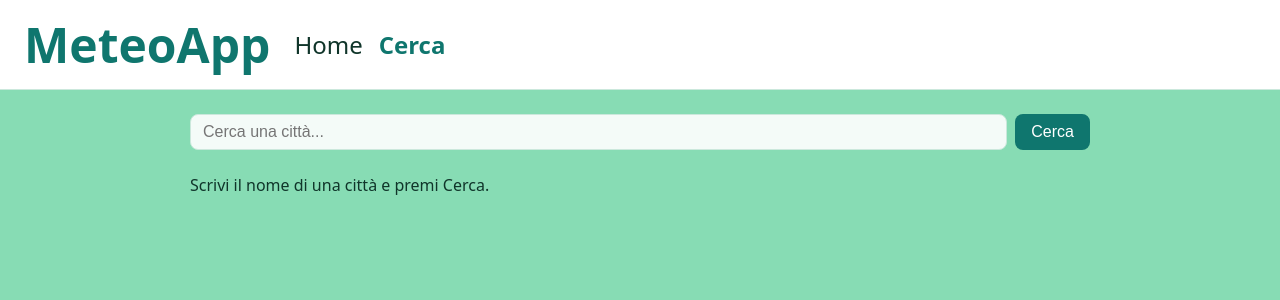
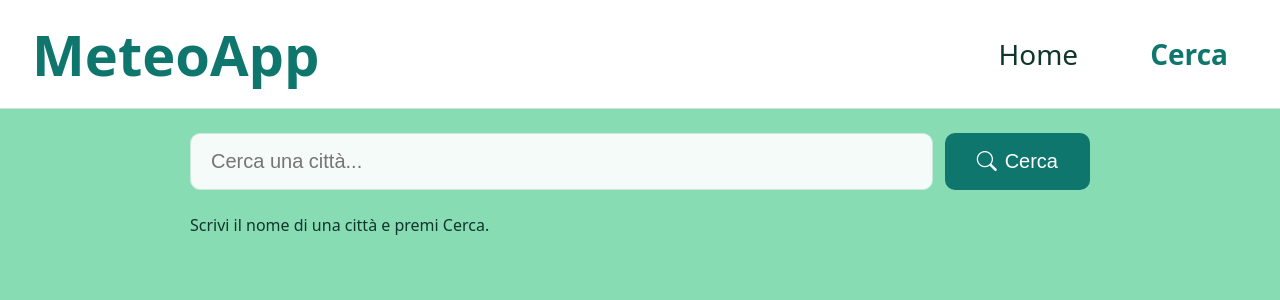
Before and after one commit to Gabrieleleonardi21/progetto-settimana-10, a React (Vite) app: page /search in a window 1280 px wide. Shown: the top 300 px of the page. Built offline with nearby package versions, Linux system fonts and the light colour scheme.

Commit message:
icone bootstrap, navigazione indietro contestuale e testi piu grandi

```diff
--- a/package.json
+++ b/package.json
@@ -10,6 +10,7 @@
     "preview": "vite preview"
   },
   "dependencies": {
+    "bootstrap-icons": "^1.13.1",
     "react": "^19.2.7",
     "react-dom": "^19.2.7",
     "react-router-dom": "^7.18.1"
--- a/src/components/Details.jsx
+++ b/src/components/Details.jsx
@@ -1,11 +1,18 @@
 import { useEffect, useState } from "react";
-import { Link, useParams } from "react-router-dom";
+import { Link, useLocation, useParams } from "react-router-dom";
 import { getMeteoPerCitta } from "../api/meteo";
 import "./Details.css";
 
 // Dettaglio di una singola città. Il nome arriva dall'URL: /details/Roma
 function Details() {
   const { nome } = useParams();
+  const { state } = useLocation();
+
+  // La card ci dice da dove arriva il click. Se manca (link aperto direttamente
+  // o pagina ricaricata) il fallback è la home.
+  const indietro = state?.da || "/";
+  let etichetta = "Torna alla home";
+  if (indietro.startsWith("/search")) etichetta = "Torna alla ricerca";
 
   const [dati, setDati] = useState(null);
   const [loading, setLoading] = useState(true);
@@ -31,8 +38,9 @@ function Details() {
 
   return (
     <div className="details">
-      <Link to="/search" className="details__indietro">
-        ← Torna alla ricerca
+      <Link to={indietro} className="details__indietro">
+        <i className="bi bi-arrow-left" aria-hidden="true"></i>
+        {etichetta}
       </Link>
 
       {loading && <p>Caricamento dati meteo...</p>}
@@ -49,13 +57,22 @@ function Details() {
           <p className="details__temp">{dati.meteo.temperature}°C</p>
 
           <dl className="details__lista">
-            <dt>Velocità del vento</dt>
+            <dt>
+              <i className="bi bi-wind" aria-hidden="true"></i>
+              Velocità del vento
+            </dt>
             <dd>{dati.meteo.windspeed} km/h</dd>
 
-            <dt>Direzione vento</dt>
+            <dt>
+              <i className="bi bi-compass" aria-hidden="true"></i>
+              Direzione vento
+            </dt>
             <dd>{dati.meteo.winddirection}°</dd>
 
-            <dt>Coordinate</dt>
+            <dt>
+              <i className="bi bi-geo-alt" aria-hidden="true"></i>
+              Coordinate
+            </dt>
             <dd>
               {dati.luogo.latitude}, {dati.luogo.longitude}
             </dd>
--- a/src/components/Home.css
+++ b/src/components/Home.css
@@ -4,8 +4,11 @@
   padding: 24px;
 }
 
+/* Titolo grande: è il primo elemento della pagina, deve pesare */
 .home__titolo {
-  margin-top: 0;
+  margin: 0 0 32px;
+  text-align: center;
+  font-size: 3.5rem;
 }
 
 .home__error {
--- a/src/components/MeteoCard.jsx
+++ b/src/components/MeteoCard.jsx
@@ -1,17 +1,42 @@
-import { Link } from "react-router-dom";
+import { Link, useLocation } from "react-router-dom";
+import { condizioneMeteo } from "../utils/condizioneMeteo";
 import "./MeteoCard.css";
 
 // Card riassuntiva di una città. È un Link: cliccandola si apre la route /details.
 // Componente di sola presentazione: riceve i dati via props, non fa fetch.
 function MeteoCard({ luogo, meteo }) {
+  const { pathname, search } = useLocation();
+
+  // Registriamo la pagina di partenza (con la query, per non perdere i risultati):
+  // Details la legge per capire dove riportare l'utente col link "indietro".
+  const provenienza = pathname + search;
+
+  const condizione = condizioneMeteo(meteo.weathercode);
+
   return (
-    <Link className="card" to={`/details/${encodeURIComponent(luogo.name)}`}>
+    <Link
+      className="card"
+      to={`/details/${encodeURIComponent(luogo.name)}`}
+      state={{ da: provenienza }}
+    >
       <h3 className="card__titolo">
         {luogo.name}
         {luogo.country && `, ${luogo.country}`}
       </h3>
-      <p className="card__temp">{meteo.temperature}°C</p>
-      <p className="card__vento">Vento {meteo.windspeed} km/h</p>
+      <p className="card__temp">
+        {/* L'icona porta un'informazione che il testo non ha: va descritta, non nascosta */}
+        <i
+          className={`bi ${condizione.icona}`}
+          role="img"
+          aria-label={condizione.testo}
+          title={condizione.testo}
+        ></i>
+        {meteo.temperature}°C
+      </p>
+      <p className="card__vento">
+        <i className="bi bi-wind" aria-hidden="true"></i>
+        Vento {meteo.windspeed} km/h
+      </p>
     </Link>
   );
 }
--- a/src/components/Nav.css
+++ b/src/components/Nav.css
@@ -1,29 +1,38 @@
+/* space-between: il brand resta a sinistra, i link vanno a destra */
 .nav {
   display: flex;
   align-items: center;
-  gap: 24px;
+  justify-content: space-between;
+  gap: 32px;
   flex-wrap: wrap;
-  padding: 12px 24px;
+  padding: 16px 32px;
   border-bottom: 1px solid var(--colore-bordo);
   background: var(--colore-nav);
 }
 
 .nav__brand {
-  font-size: 3rem;
+  font-size: 3.5rem;
   font-weight: bold;
   color: var(--colore-accento);
   text-decoration: none;
 }
 
 .nav__links {
-  font-size: 1.5rem;
+  font-size: 1.75rem;
   display: flex;
-  gap: 16px;
+  gap: 32px;
 }
 
+/* Il padding allarga l'area cliccabile oltre le sole lettere */
 .nav__link {
+  padding: 8px 20px;
+  border-radius: 8px;
   color: var(--colore-testo);
   text-decoration: none;
+}
+
+.nav__link:hover {
+  background: var(--colore-card);
 }
 
 /* Classe applicata automaticamente da NavLink alla route attiva */
--- a/src/components/SearchBar.css
+++ b/src/components/SearchBar.css
@@ -1,26 +1,26 @@
 .searchbar {
   display: flex;
-  gap: 8px;
+  gap: 12px;
 }
 
 .searchbar__input {
   flex: 1;
   min-width: 0;
-  padding: 8px 12px;
+  padding: 16px 20px;
   border: 1px solid var(--colore-bordo);
-  border-radius: 8px;
-  font-size: 1rem;
+  border-radius: 10px;
+  font-size: 1.25rem;
   background: var(--colore-card);
   color: inherit;
 }
 
 .searchbar__button {
-  padding: 8px 16px;
+  padding: 16px 32px;
   border: none;
-  border-radius: 8px;
+  border-radius: 10px;
   background: var(--colore-accento);
   color: #fff;
-  font-size: 1rem;
+  font-size: 1.25rem;
   cursor: pointer;
 }
 
--- a/src/components/SearchBar.jsx
+++ b/src/components/SearchBar.jsx
@@ -27,6 +27,8 @@ function SearchBar() {
         placeholder="Cerca una città..."
       />
       <button type="submit" className="searchbar__button">
+        {/* aria-hidden: l'icona è decorativa, il testo accanto basta ai lettori di schermo */}
+        <i className="bi bi-search" aria-hidden="true"></i>
         Cerca
       </button>
     </form>
--- a/src/index.css
+++ b/src/index.css
@@ -22,3 +22,9 @@ body {
   font-family: system-ui, sans-serif;
   color: var(--colore-testo);
 }
+
+/* Spazio tra un'icona Bootstrap e il testo che la segue.
+   In em, così resta proporzionato sia nei titoli grandi sia nei testi piccoli. */
+.bi {
+  margin-right: 0.4em;
+}
--- a/src/main.jsx
+++ b/src/main.jsx
@@ -1,5 +1,7 @@
 import { createRoot } from "react-dom/client";
 import { BrowserRouter } from "react-router-dom";
+// Icone disponibili ovunque come <i className="bi bi-nome-icona" />
+import "bootstrap-icons/font/bootstrap-icons.css";
 import "./index.css";
 import App from "./App.jsx";
 
--- /dev/null
+++ b/src/utils/condizioneMeteo.js
@@ -0,0 +1,48 @@
+// Traduce il weathercode di Open-Meteo (standard WMO) in icona Bootstrap + descrizione.
+// Elenco completo dei codici: https://open-meteo.com/en/docs
+const CONDIZIONI = {
+  0: { icona: "bi-sun", testo: "Sereno" },
+  1: { icona: "bi-cloud-sun", testo: "Prevalentemente sereno" },
+  2: { icona: "bi-cloud-sun", testo: "Parzialmente nuvoloso" },
+  3: { icona: "bi-clouds", testo: "Coperto" },
+
+  45: { icona: "bi-cloud-fog", testo: "Nebbia" },
+  48: { icona: "bi-cloud-fog", testo: "Nebbia con brina" },
+
+  51: { icona: "bi-cloud-drizzle", testo: "Pioviggine leggera" },
+  53: { icona: "bi-cloud-drizzle", testo: "Pioviggine" },
+  55: { icona: "bi-cloud-drizzle", testo: "Pioviggine intensa" },
+  56: { icona: "bi-cloud-drizzle", testo: "Pioviggine gelata" },
+  57: { icona: "bi-cloud-drizzle", testo: "Pioviggine gelata intensa" },
+
+  61: { icona: "bi-cloud-rain", testo: "Pioggia leggera" },
+  63: { icona: "bi-cloud-rain", testo: "Pioggia" },
+  65: { icona: "bi-cloud-rain-heavy", testo: "Pioggia intensa" },
+  66: { icona: "bi-cloud-rain", testo: "Pioggia gelata" },
+  67: { icona: "bi-cloud-rain-heavy", testo: "Pioggia gelata intensa" },
+
+  71: { icona: "bi-cloud-snow", testo: "Neve leggera" },
+  73: { icona: "bi-cloud-snow", testo: "Neve" },
+  75: { icona: "bi-cloud-snow", testo: "Neve intensa" },
+  77: { icona: "bi-cloud-snow", testo: "Granelli di neve" },
+
+  80: { icona: "bi-cloud-rain", testo: "Rovesci leggeri" },
+  81: { icona: "bi-cloud-rain", testo: "Rovesci" },
+  82: { icona: "bi-cloud-rain-heavy", testo: "Rovesci violenti" },
+  85: { icona: "bi-cloud-snow", testo: "Rovesci di neve" },
+  86: { icona: "bi-cloud-snow", testo: "Rovesci di neve intensi" },
+
+  95: { icona: "bi-cloud-lightning-rain", testo: "Temporale" },
+  96: { icona: "bi-cloud-lightning-rain", testo: "Temporale con grandine" },
+  99: { icona: "bi-cloud-lightning-rain", testo: "Temporale con grandine forte" },
+};
+
+const SCONOSCIUTA = {
+  icona: "bi-question-circle",
+  testo: "Condizioni non disponibili",
+};
+
+// Un codice fuori tabella non deve rompere la card: torna un'icona neutra
+export function condizioneMeteo(codice) {
+  return CONDIZIONI[codice] || SCONOSCIUTA;
+}
```
Also changed, not shown: 1 other file (tests, documents, lock files or other folders).
